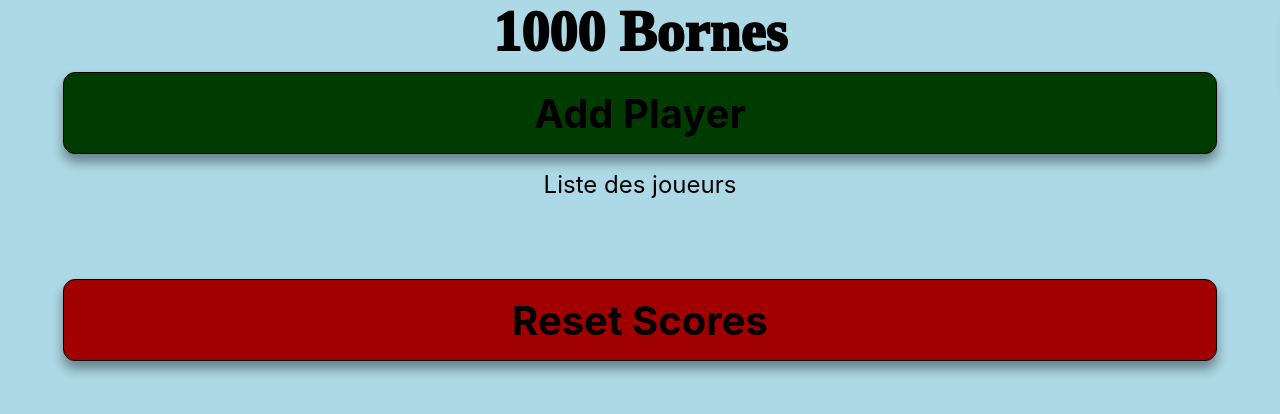
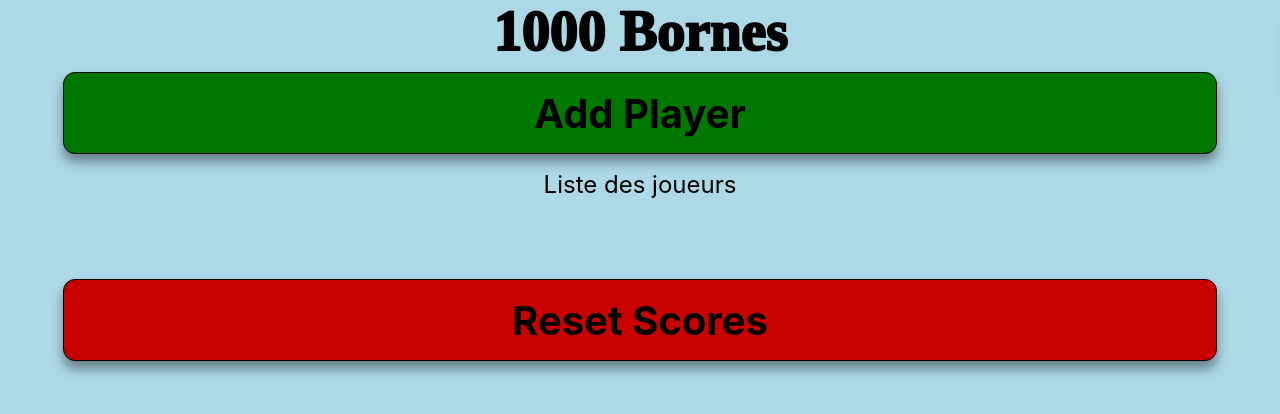
Before and after one commit to PauwelsTom/Score_MilleBornes, a React (Create React App) app in the folder frontend/: page / in a window 1280 px wide. In both pictures the pointer is over the element "Add Player". Shown: the top 414 px of the page. Built offline with nearby package versions, Linux system fonts and the light colour scheme; grey boxes are pictures that could not be loaded.

Commit message:
Fix: Changement des couleurs

```diff
--- a/frontend/src/Component/Boutons/AddPlayer.css
+++ b/frontend/src/Component/Boutons/AddPlayer.css
@@ -5,7 +5,7 @@
     align-items: center;
     text-align: center;
 
-    background-color: rgb(0, 80, 0);
+    background-color: rgb(0, 160, 0);
 
     height: 10vh;
     width: 90vw;
@@ -24,5 +24,5 @@
 }
 
 .AddPlayerDiv:hover {
-    background-color: rgb(0, 60, 0);
+    background-color: rgb(0, 120, 0);
 }
--- a/frontend/src/Component/Boutons/ResetScores.css
+++ b/frontend/src/Component/Boutons/ResetScores.css
@@ -5,7 +5,7 @@
     align-items: center;
     text-align: center;
 
-    background-color: rgb(160, 0, 0);
+    background-color: rgb(200, 0, 0);
 
     height: 10vh;
     width: 90vw;
@@ -24,5 +24,5 @@
 }
 
 .ResetScoresDiv:hover {
-    background-color: rgb(120, 0, 0);
+    background-color: rgb(160, 0, 0);
 }
--- a/frontend/src/Component/PlayerManager.css
+++ b/frontend/src/Component/PlayerManager.css
@@ -82,7 +82,7 @@
 
     margin-top: 4vh;
 
-    background-color: rgb(0, 80, 0);
+    background-color: rgb(0, 160, 0);
 
     border: 1px solid black;
     border-radius: 1.5vh;
@@ -96,5 +96,5 @@
 }
 
 .BoutonValiderManager:hover {
-    background-color: rgb(0, 60, 0);
+    background-color: rgb(0, 120, 0);
 }
```
